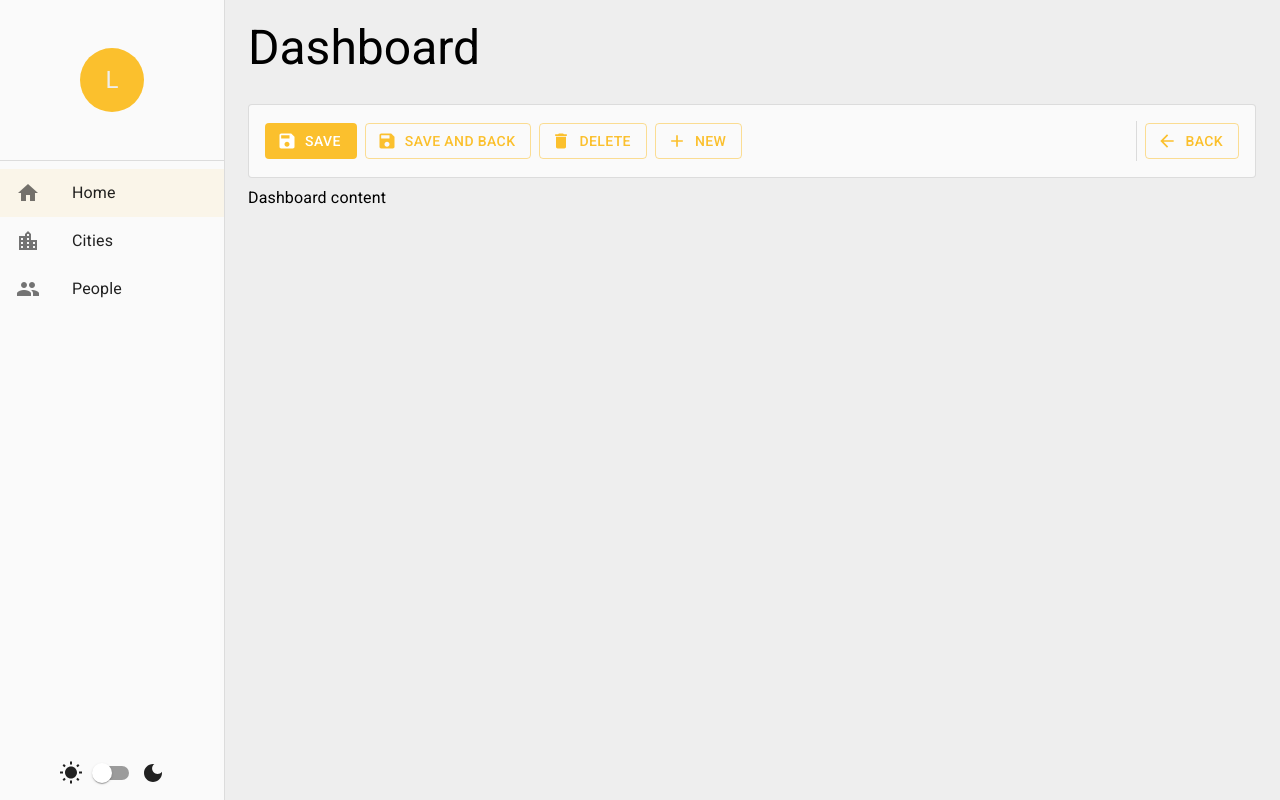
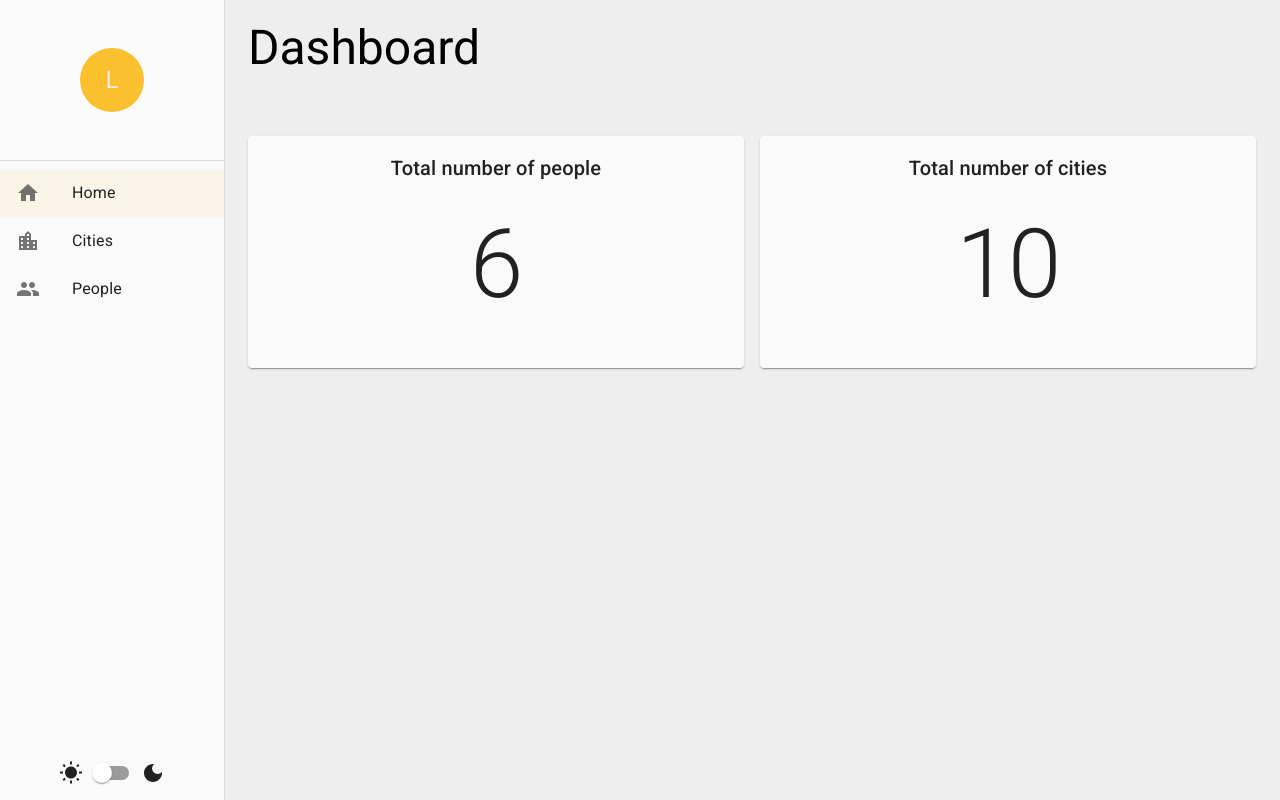
Before and after one commit to lorenzocesconetto/ts-material-ui, a React (Create React App) app: page / in a window 1280 px wide. Built offline with nearby package versions, Linux system fonts and the light colour scheme; data requests are answered from the project's data file.

Commit message:
feat: implement dashboard

```diff
--- a/src/pages/DashboardPage.tsx
+++ b/src/pages/DashboardPage.tsx
@@ -1,11 +1,98 @@
 import { Base } from "../layouts";
-import { DetailToolbar } from "../components";
-import { Typography } from "@mui/material";
+import {
+  Box,
+  Card,
+  CardContent,
+  CircularProgress,
+  Grid,
+  Typography,
+} from "@mui/material";
+import { ErrorOutline as ErrorIcon } from "@mui/icons-material";
+import { useEffect, useMemo, useState } from "react";
+import { CitiesService, PeopleService } from "../services";
+
+const SIZING_PROPS = { xs: 12, sm: 10, md: 6, xl: 4 };
 
 const DashboardPage = () => {
+  const [totalPeople, setTotalPeople] = useState<number | null>();
+  const [totalCities, setTotalCities] = useState<number | null>();
+
+  const errorMessage = useMemo(
+    () => (
+      <Box display="flex" alignItems="center" gap={1}>
+        <ErrorIcon />
+        <Typography variant="caption">Unable to retrieve data</Typography>
+      </Box>
+    ),
+    []
+  );
+
+  useEffect(() => {
+    PeopleService.getAll()
+      .then(response => setTotalPeople(response.totalCount))
+      .catch(err => {
+        console.error(err);
+        setTotalPeople(null);
+      });
+
+    CitiesService.getAll()
+      .then(response => setTotalCities(response.totalCount))
+      .catch(err => {
+        console.error(err);
+        setTotalCities(null);
+      });
+  }, []);
+
   return (
-    <Base title="Dashboard" toolbar={<DetailToolbar />}>
-      <Typography>Dashboard content</Typography>
+    <Base title="Dashboard">
+      <Grid container mt={4}>
+        <Grid item container spacing={2} justifyContent="center">
+          <Grid item {...SIZING_PROPS}>
+            <Card>
+              <CardContent>
+                <Typography variant="h6" component="h2" align="center">
+                  Total number of people
+                </Typography>
+                <Box p={3} display="flex" justifyContent="center">
+                  {totalPeople === undefined ? (
+                    <Typography variant="h1">
+                      <CircularProgress />
+                    </Typography>
+                  ) : totalPeople === null ? (
+                    errorMessage
+                  ) : (
+                    <Typography variant="h1" component="p" align="center">
+                      {totalPeople}
+                    </Typography>
+                  )}
+                </Box>
+              </CardContent>
+            </Card>
+          </Grid>
+          <Grid item {...SIZING_PROPS}>
+            <Card>
+              <CardContent>
+                <Typography variant="h6" component="h2" align="center">
+                  Total number of cities
+                </Typography>
+                <Box p={3} display="flex" justifyContent="center">
+                  {totalCities === undefined ? (
+                    <Typography variant="h1">
+                      <CircularProgress />
+                    </Typography>
+                  ) : totalCities === null ? (
+                    errorMessage
+                  ) : (
+                    <Typography variant="h1" component="p" align="center">
+                      {totalCities}
+                    </Typography>
+                  )}
+                </Box>
+              </CardContent>
+            </Card>
+          </Grid>
+        </Grid>
+      </Grid>
     </Base>
   );
 };
```
